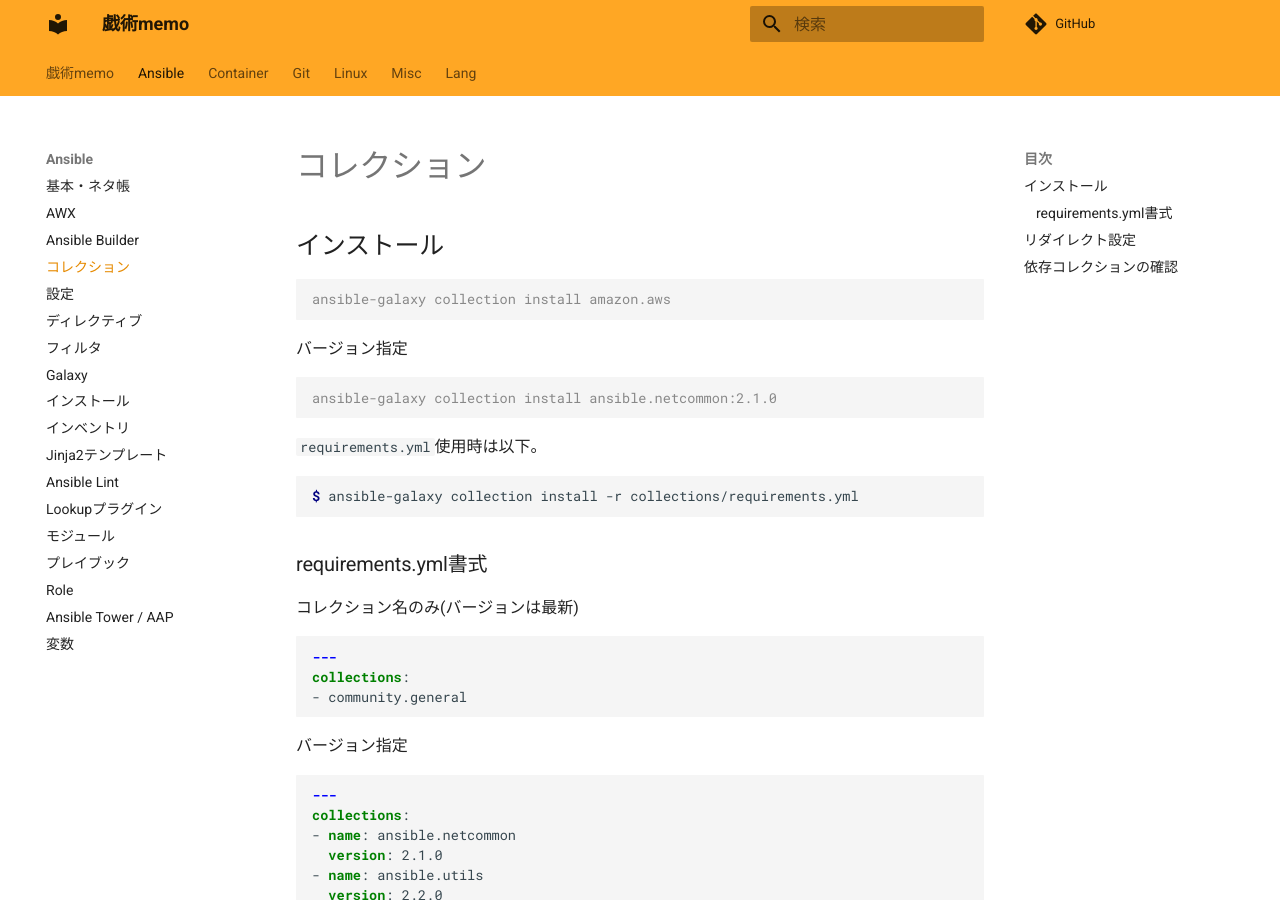
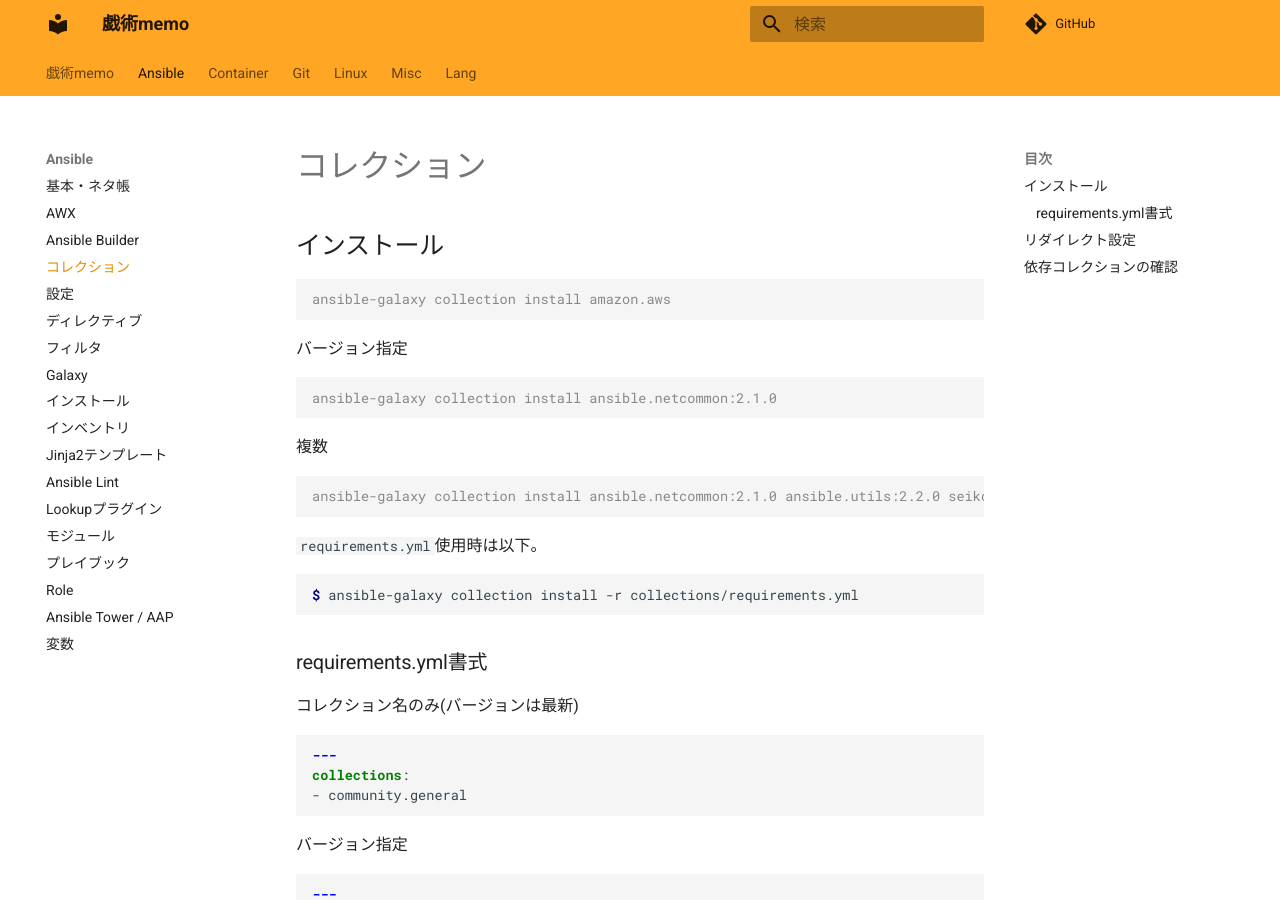
Before and after one commit to zaki-lknr/docs, an MkDocs documentation site: the page built from docs/Ansible/collection.md, in a window 1280 px wide and 900 px high. Built offline with MkDocs 1.6.1 and Material for MkDocs 9.7.7, drawn with Linux system fonts in a browser that asks for light colours; comment, search, counter and statistics services are not loaded.

Commit message:
add: ansible/collection: 複数コレクションのインストール

````diff
--- a/docs/Ansible/collection.md
+++ b/docs/Ansible/collection.md
@@ -10,6 +10,12 @@ ansible-galaxy collection install amazon.aws
 
 ```console
 ansible-galaxy collection install ansible.netcommon:2.1.0
+```
+
+複数
+
+```console
+ansible-galaxy collection install ansible.netcommon:2.1.0 ansible.utils:2.2.0 seiko.smartcs:1.3.0
 ```
 
 `requirements.yml`使用時は以下。
````
